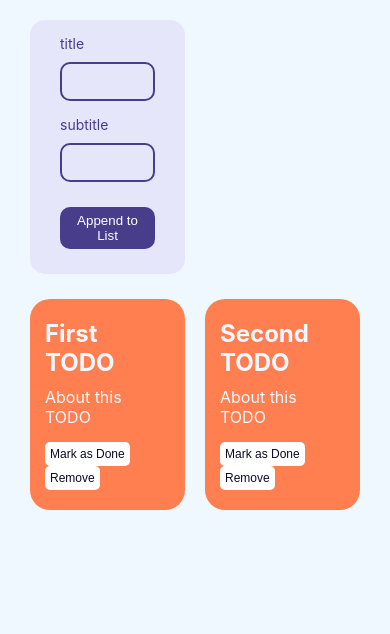
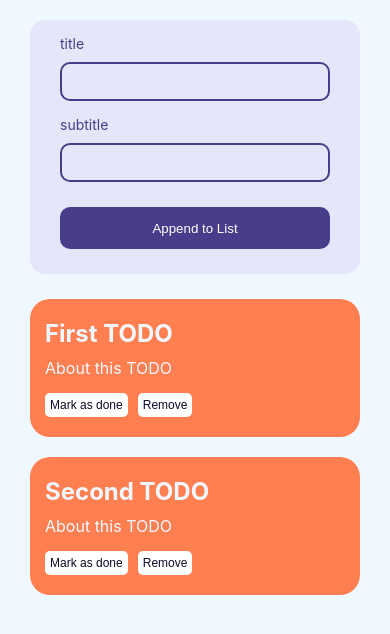
Before and after one commit to mvldmr/react-todo, a React (Create React App) app: page / in a window 390 px wide. Shown: the top 634 px of the page. Built offline with nearby package versions, Linux system fonts and the light colour scheme.

Commit message:
simple action via done/undone btn

```diff
--- a/src/App.js
+++ b/src/App.js
@@ -4,8 +4,8 @@ import List from './components/list/List';
 import {useState} from 'react';
 
 const DUMMY_LIST = [
-  {title: 'First TODO', subtitle: 'About this TODO', id: 1},
-  {title: 'Second TODO', subtitle: 'About this TODO', id: 2},
+  {title: 'First TODO', subtitle: 'About this TODO', done: false, id: 1},
+  {title: 'Second TODO', subtitle: 'About this TODO', done: false, id: 2},
 ];
 
 function App() {
@@ -22,11 +22,12 @@ function App() {
   const [todoList, setTodoList] = useState(DUMMY_LIST);
 
   const keys = ['title', 'subtitle'];
+  const list = todoList.length ? <List onUpdateList={updateList} cardList={todoList}/> : <h2>List is empty</h2>
   return (
     <div className="app">
       <div className="app-container">
         <Form keyList={keys} onAddTodo={addTodo}/>
-        <List onUpdateList={updateList} cardList={todoList}/>
+        {list}
       </div>
     </div>
   );
--- a/src/App.scss
+++ b/src/App.scss
@@ -5,6 +5,9 @@
   min-height: 100vh;
   box-sizing: border-box;
   padding: 20px;
+  h2 {
+    text-align: center;
+  }
   &-container {
     max-width: 1200px;
     margin: 0 auto;
--- a/src/components/form/Form.scss
+++ b/src/components/form/Form.scss
@@ -8,6 +8,9 @@
   box-sizing: border-box;
   @media (max-width: 980px) {
     width: calc(50% - 20px);
+  }
+  @media (max-width: 640px) {
+    width: calc(100% - 20px);
   }
   @media (prefers-color-scheme: dark) {
     background-color: darkslateblue;
--- a/src/components/list/Card.js
+++ b/src/components/list/Card.js
@@ -1,13 +1,20 @@
 import './Card.scss';
+import {useState} from 'react';
 
 function Card(props) {
 	const removeCard = (e) => {
 		props.onRemove(parseInt(e.target.id.replace('del', ''), 10));
 	}
-	return (<div className="card" id={'card-' + props.id}>
+	const [done, setDone] = useState(props.done);
+	const revertDoneValue = () => {
+		setDone(!done);
+	}
+	const className = done ? 'card card__done' : 'card';
+	const btnDoneText = done ? 'not completed' : 'done';
+	return (<div className={className} id={'card-' + props.id}>
 		<p className="card__title">{props.title}</p>
 		<p className="card__subtitle">{props.subtitle}</p>
-		<button className="card__btn">Mark as Done</button>
+		<button className="card__btn" onClick={revertDoneValue}>Mark as {btnDoneText}</button>
 		<button className="card__btn" id={props.id + 'del'} onClick={removeCard}>Remove</button>
 	</div>)
 }
--- a/src/components/list/Card.scss
+++ b/src/components/list/Card.scss
@@ -6,6 +6,9 @@
   width: 100%;
   margin-bottom: 20px;
   color: aliceblue;
+  &__done {
+    text-decoration: line-through;
+  }
   &__title {
     font-size: 24px;
     font-weight: bold;
--- a/src/components/list/List.js
+++ b/src/components/list/List.js
@@ -5,7 +5,7 @@ function List(props) {
 	return (<ul className="card-list">
 		{props.cardList.map(card => {
 			return (<li className="card-list__item" key={card.id + '-list'}>
-				<Card title={card.title} onRemove={props.onUpdateList} subtitle={card.subtitle} id={card.id} />
+				<Card title={card.title} onRemove={props.onUpdateList} done={card.done} subtitle={card.subtitle} id={card.id} />
 			</li>)
 		})}
 	</ul>)
--- a/src/components/list/List.scss
+++ b/src/components/list/List.scss
@@ -10,5 +10,8 @@
     @media (max-width: 980px) {
       width: calc(50% - 20px);
     }
+    @media (max-width: 640px) {
+      width: calc(100% - 20px);
+    }
   }
 }
```
